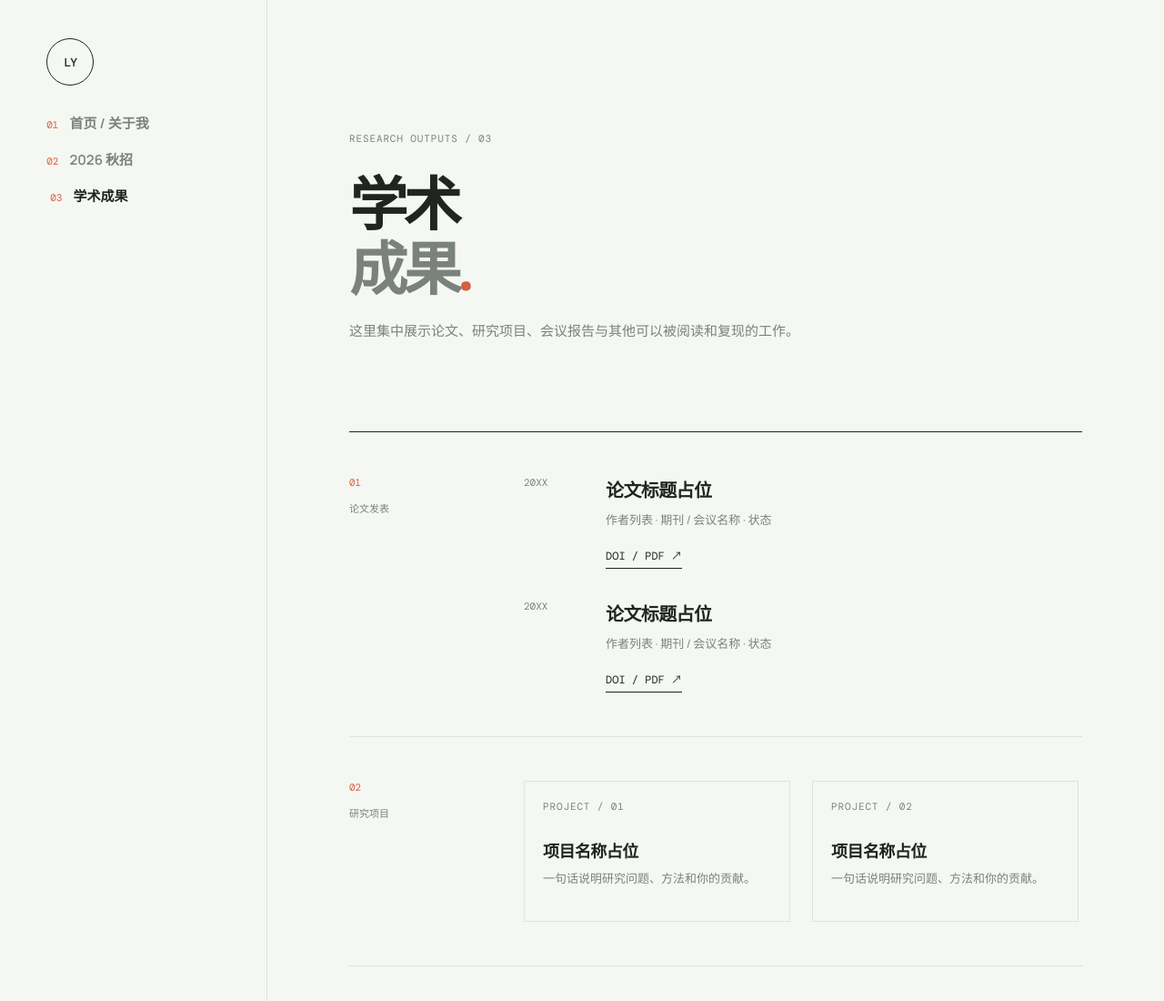
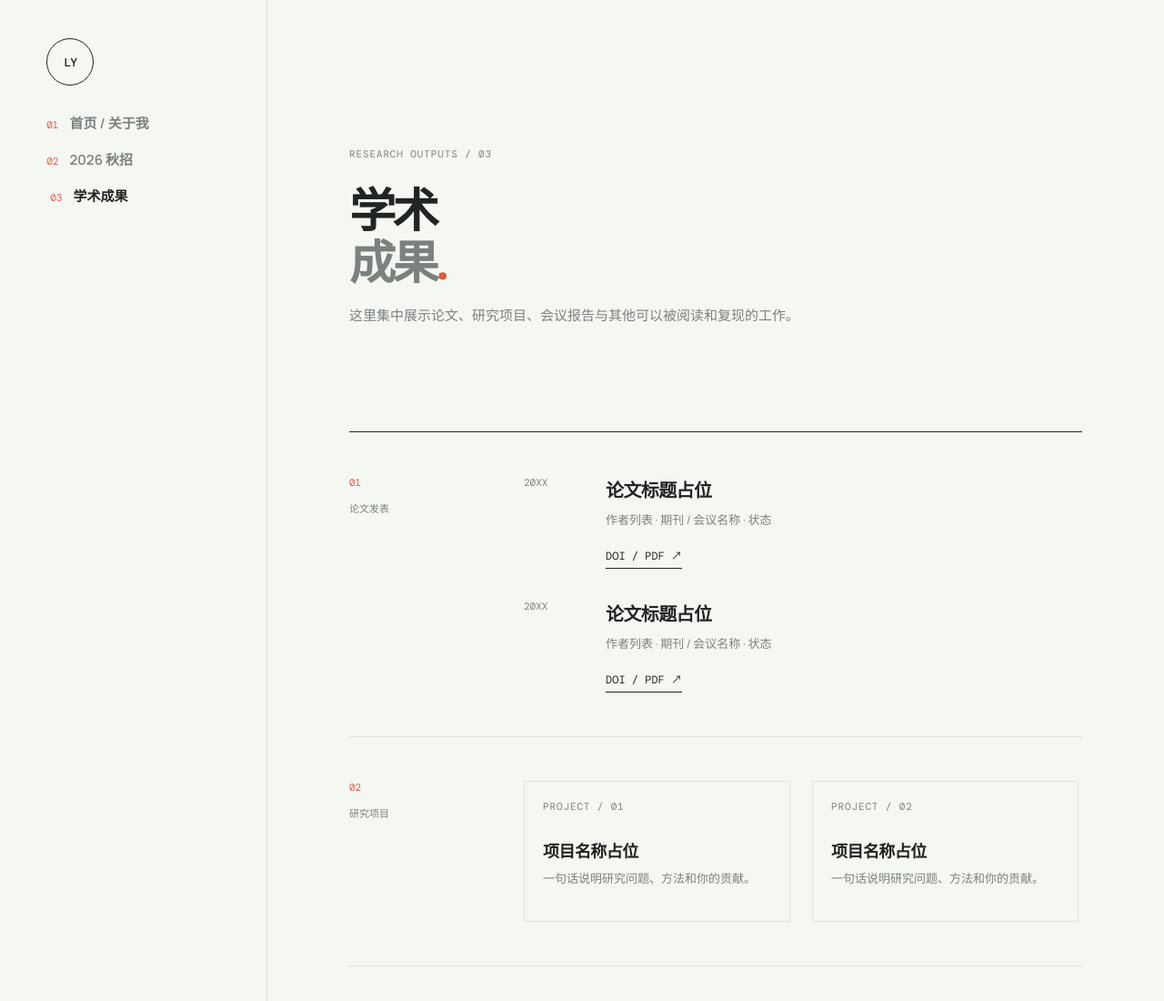
Before and after one commit to LiXinYuECNU/LiXinYuECNU.github.io, a plain HTML site: page academic.html in a window 1280 px wide. Shown: the top 1100 px of the page at 91% size. Drawn offline with nearby package versions, Linux system fonts and the light colour scheme.

Commit message:
style: reduce hiring page title further

```diff
--- a/style.css
+++ b/style.css
@@ -29,7 +29,7 @@ a:hover { color: var(--accent); }
 .content { width: min(100%, 1040px); padding: 44px clamp(28px, 7vw, 120px) 32px clamp(28px, 7vw, 120px); }
 .hero { min-height: 530px; display: flex; flex-direction: column; justify-content: center; padding: 70px 0 80px; }
 .page-heading { min-height: 430px; display: flex; flex-direction: column; justify-content: center; padding: 72px 0 66px; }
-.inner-page h1 { max-width: 560px; margin: 30px 0 20px; font-size: clamp(42px, 5vw, 72px); }
+.inner-page h1 { max-width: 560px; margin: 26px 0 18px; font-size: clamp(36px, 4vw, 58px); }
 .inner-page .intro { max-width: 820px; white-space: nowrap; }
 h1 { max-width: 700px; margin: 42px 0 24px; font: 600 clamp(48px, 7vw, 96px)/1.1 var(--serif); letter-spacing: -.07em; }
 h1 em { font-style: normal; color: var(--muted); }
```
